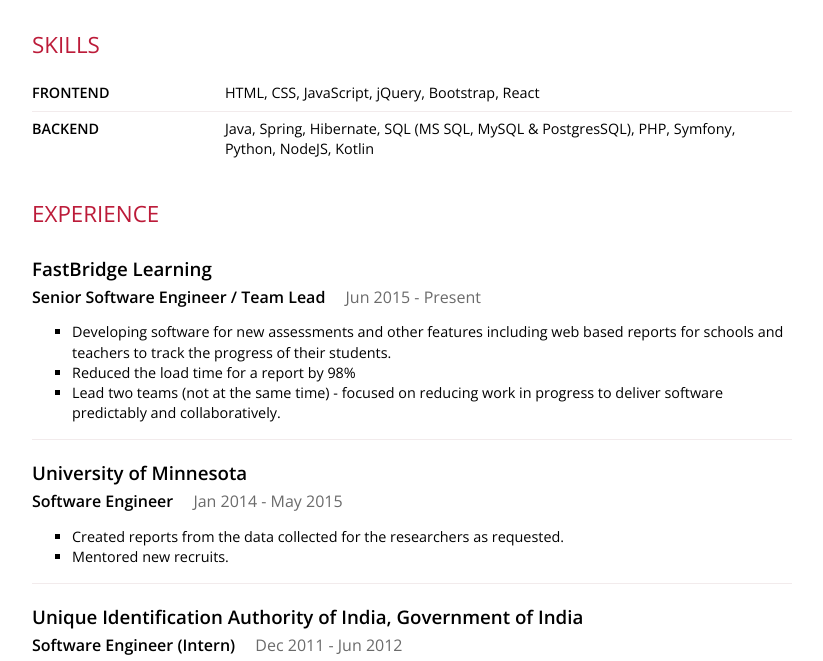
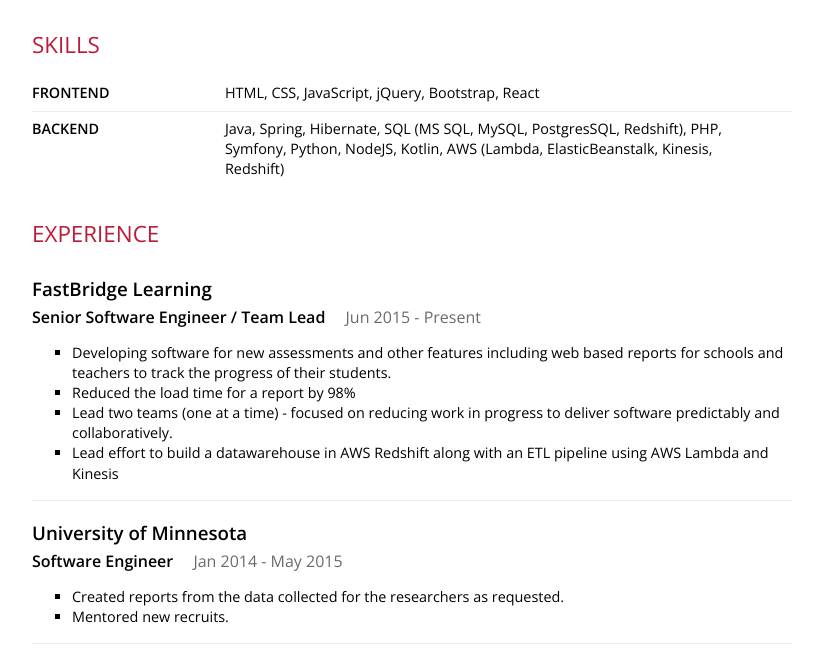
Before and after one commit to vr3690/vr3690.github.io, a website: page resume/resume.html in a window 1280 px wide. Shown: the part 134-795 px from the top of the page, without its empty margins (8-831 px from the left). Drawn offline with nearby package versions, Linux system fonts and the light colour scheme.

Commit message:
Added: Information about latest datawarehouse project

```diff
--- a/resume/resume.html
+++ b/resume/resume.html
@@ -205,8 +205,9 @@
                 </div>
                 <div class="item">
                     <div class="name">Backend</div>
-                    <div class="keywords">Java, Spring, Hibernate, SQL (MS SQL, MySQL &amp; PostgresSQL), PHP, Symfony,
-                        Python, NodeJS, Kotlin</div>
+                    <div class="keywords">Java, Spring, Hibernate, SQL (MS SQL, MySQL, PostgresSQL, Redshift), PHP,
+                        Symfony, Python, NodeJS, Kotlin, AWS (Lambda, ElasticBeanstalk, Kinesis,
+                        Redshift)</div>
                 </div>
             </section>
             <section class="experience">
@@ -230,8 +231,10 @@
                         <li>Developing software for new assessments and other features including web
                             based reports for schools and teachers to track the progress of their students.</li>
                         <li>Reduced the load time for a report by 98%</li>
-                        <li>Lead two teams (not at the same time) - focused on reducing work in progress
+                        <li>Lead two teams (one at a time) - focused on reducing work in progress
                             to deliver software predictably and collaboratively.</li>
+                        <li>Lead effort to build a datawarehouse in AWS Redshift along with an ETL
+                            pipeline using AWS Lambda and Kinesis</li>
                     </ul>
                 </section>
                 <section class="item">
```
Also changed, not shown: resume/resume.json (+5 -3 lines), 1 other file.
